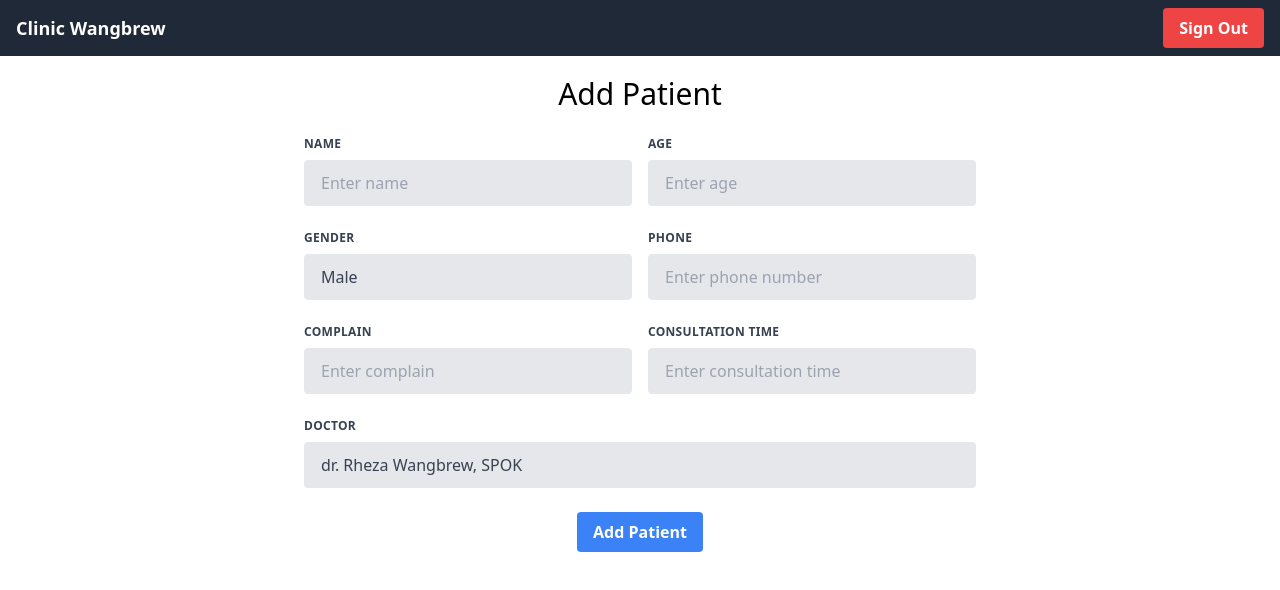
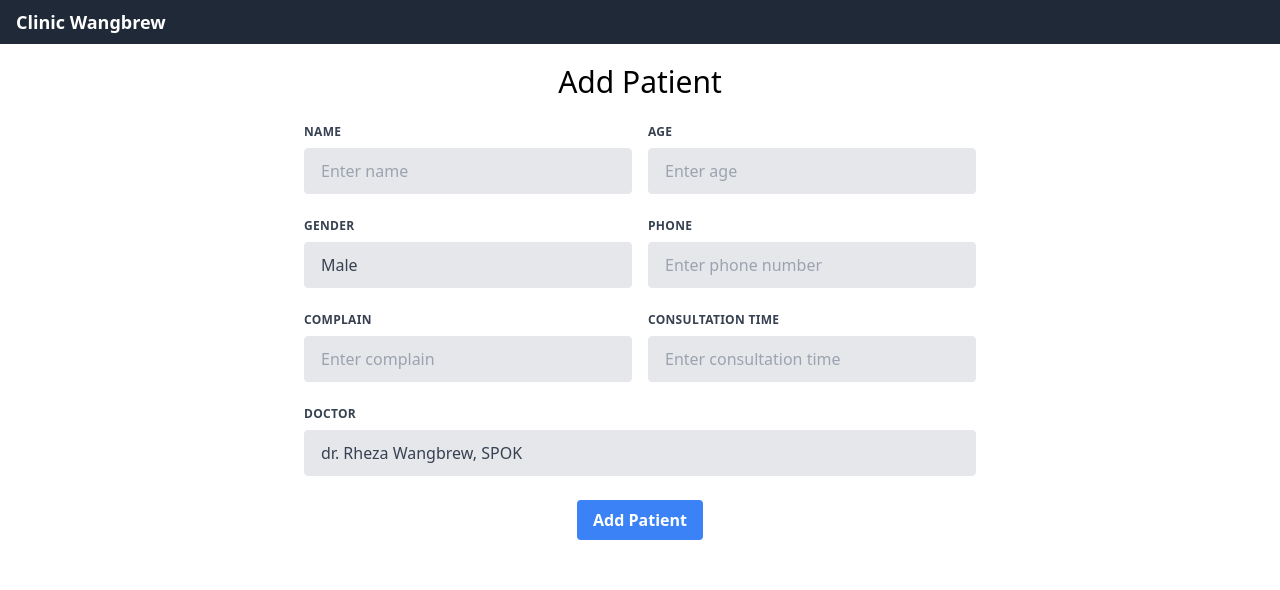
Before and after one commit to RheDeew12/ui-konsultasi, a website: page input.html in a window 1280 px wide. Drawn offline with nearby package versions, Linux system fonts and the light colour scheme; sample sign-in values are in the browser's storage.

Commit message:
Update input.html

```diff
--- a/input.html
+++ b/input.html
@@ -13,9 +13,6 @@
         <div class="flex items-center justify-between">
           <div class="flex items-center">
             <span class="font-bold text-lg">Clinic Wangbrew</span>
-          </div>
-          <div class="flex items-center">
-            <button class="bg-red-500 hover:bg-red-700 text-white font-bold py-2 px-4 rounded">Sign Out</button>
           </div>
         </div>
       </nav>
```
